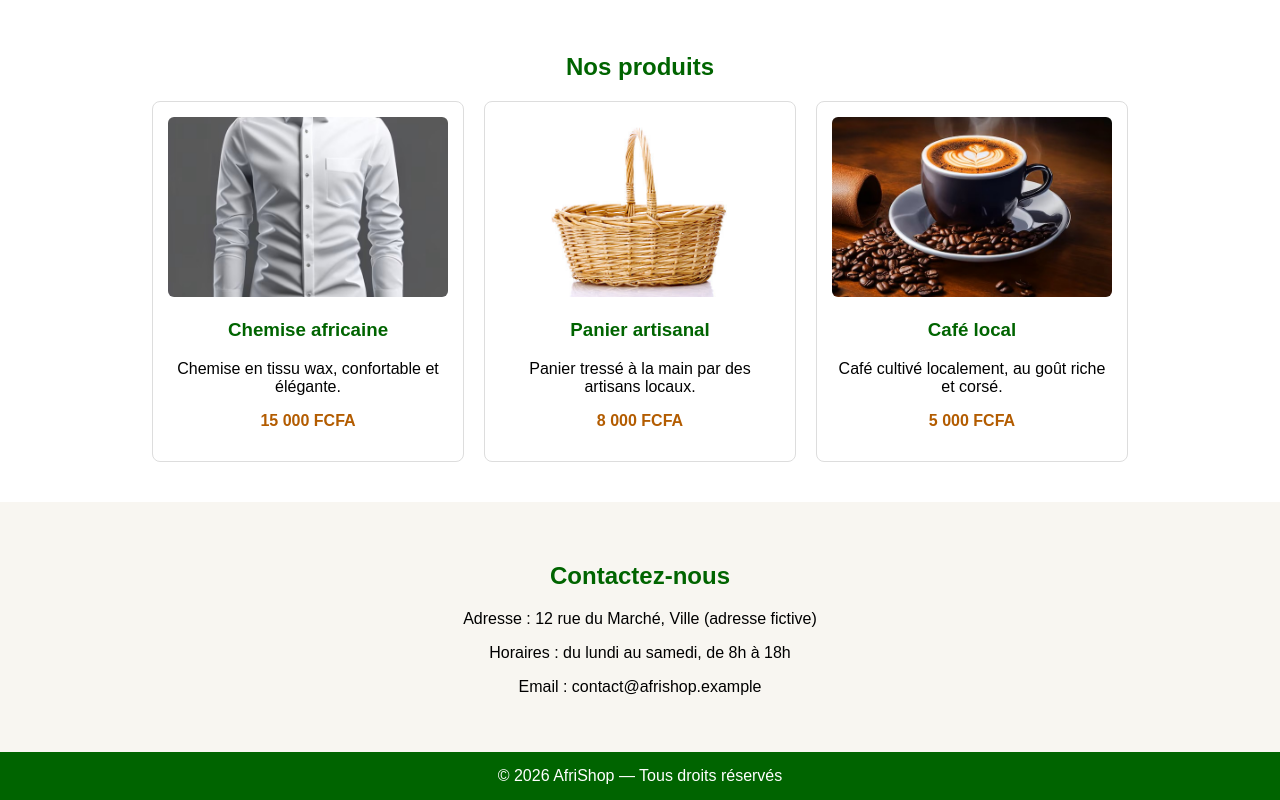
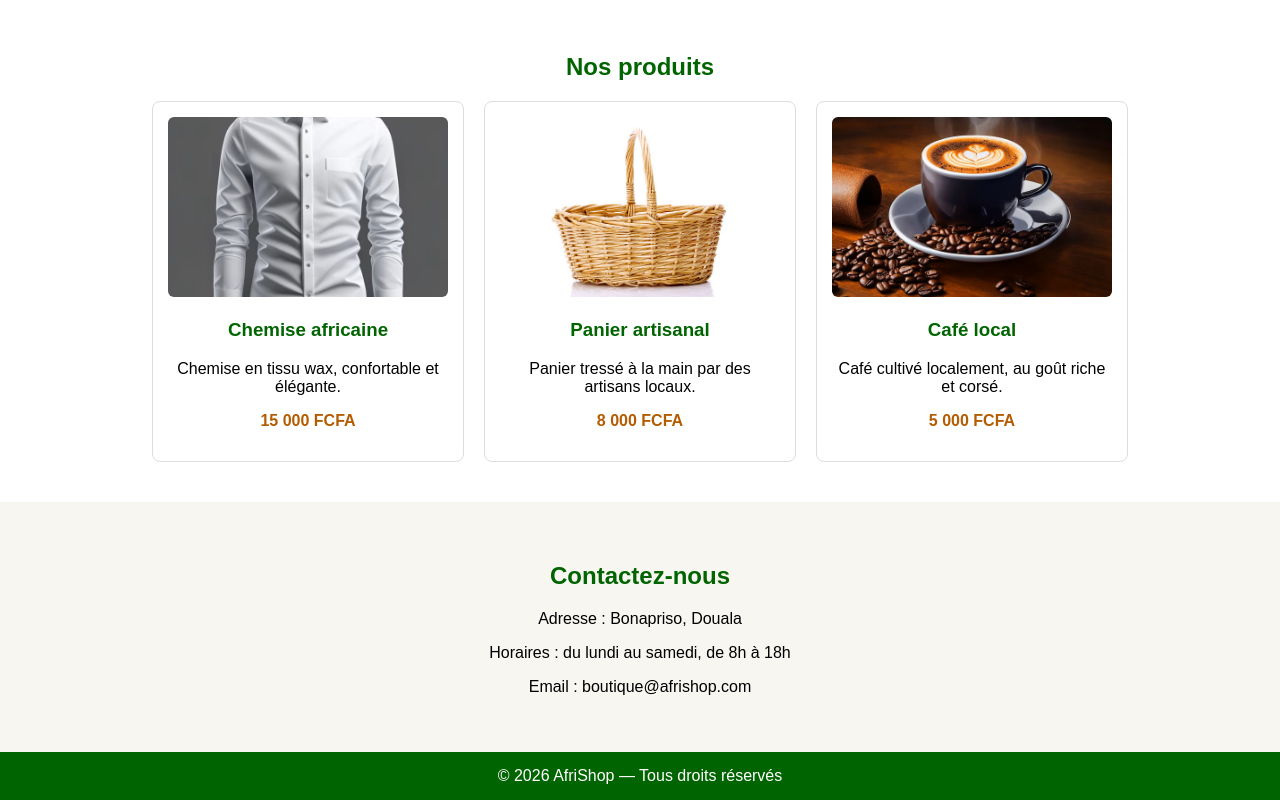
Before and after one commit to Njeba-Zilda/AfriShop, a plain HTML site: page index.html in a window 1280 px wide. Shown: the part 344-1144 px from the top of the page. Drawn offline with Linux system fonts and the light colour scheme.

Commit message:
feat: modification de index.html

```diff
--- a/index.html
+++ b/index.html
@@ -52,9 +52,9 @@
 
     <section id="contact">
     <h2>Contactez-nous</h2>
-    <p>Adresse : 12 rue du Marché, Ville (adresse fictive)</p>
+    <p>Adresse : Bonapriso, Douala</p>
     <p>Horaires : du lundi au samedi, de 8h à 18h</p>
-    <p>Email : contact@afrishop.example</p>
+    <p>Email : boutique@afrishop.com</p>
   </section>
 
   <footer>
```
